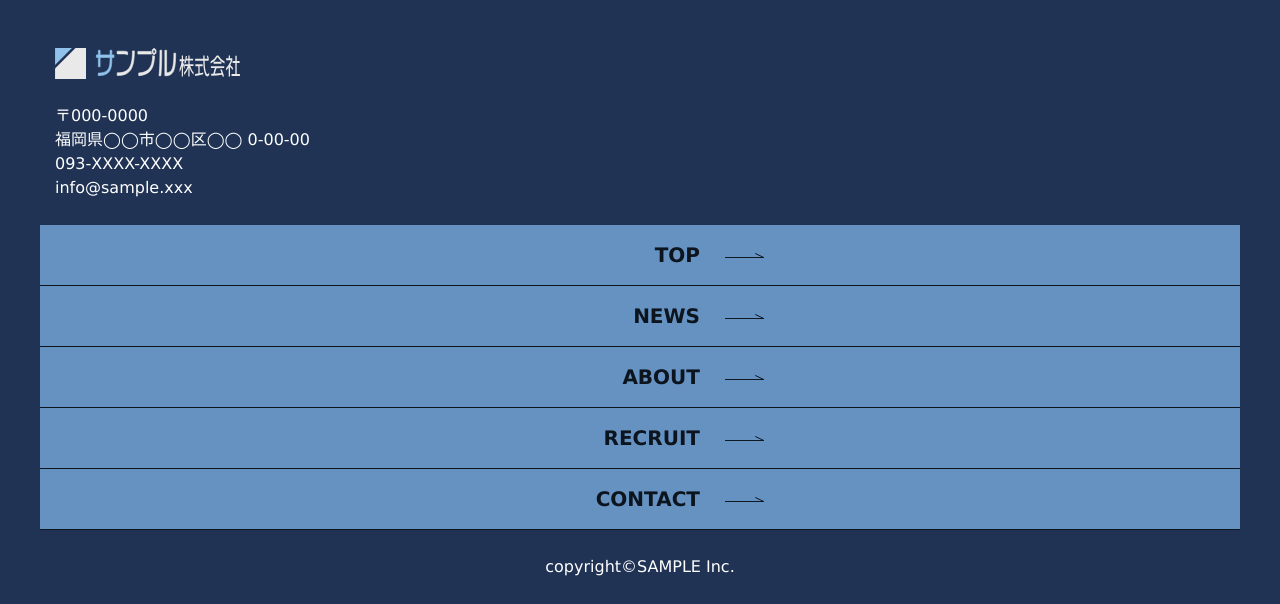
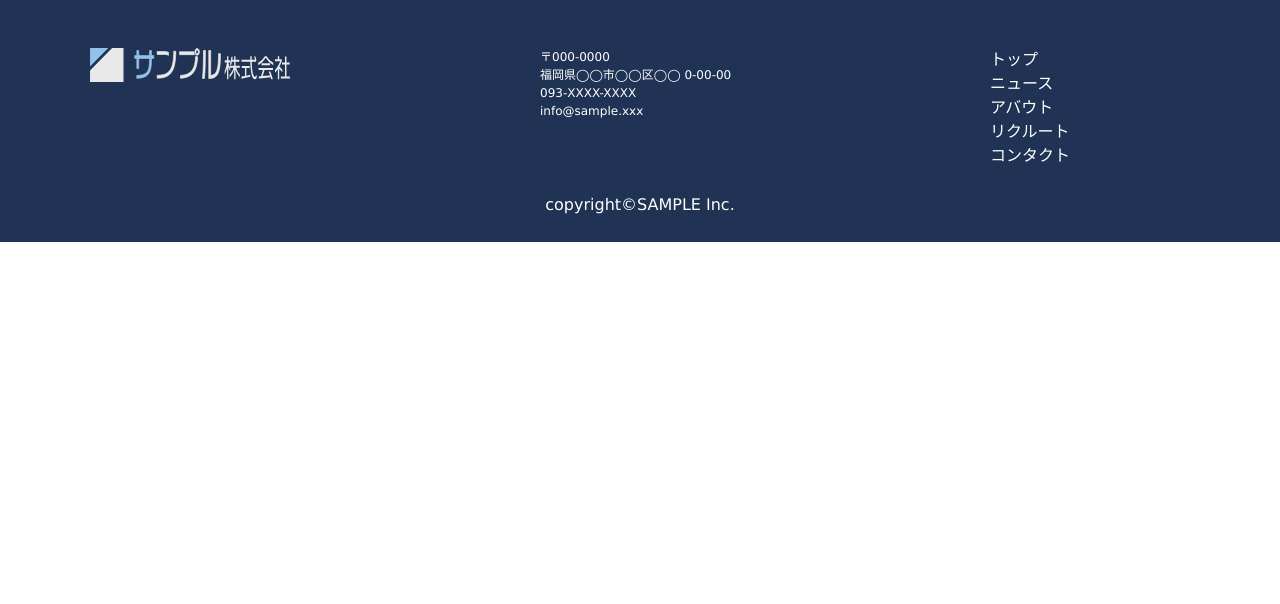
Before and after one commit to sor753/sample, a website: page index.html in a window 1280 px wide. Shown: the part 2218-2822 px from the top of the page. After the commit the page ends 2460 px from the top, so only its background shows below. Drawn offline with nearby package versions, Linux system fonts and the light colour scheme.

Commit message:
Add footer style for M size

```diff
--- a/css/style.scss
+++ b/css/style.scss
@@ -468,35 +468,62 @@ img {
   width: 100%;
   background-color: $main;
   padding: 50px 0 25px;
+  &__inner {
+    @media (min-width: 768px) {
+      padding: 0 50px;
+    }
+  }
   &__logo {
     display: inline-block;
     width: 200px;
     height: auto;
     padding-left: 15px;
+    @media (min-width: 768px) {
+      width: 250px;
+      padding: 0;
+    }
   }
 }
 .footer-contents {
   margin-bottom: 25px;
+  @media (min-width: 768px) {
+    display: flex;
+    justify-content: space-between;
+  }
   & > *:last-child {
     margin-bottom: 0;
   }
 }
 .footer-content {
   margin-bottom: 25px;
+  @media (min-width: 768px) {
+    width: 200px;
+  }
 }
 .footer-info {
+  font-size: 12px;
   color: #ffffff;
   padding: 0 15px;
+  @media (min-width: 768px) {
+    padding: 0;
+  }
 }
 .footer-menu {
   width: 100%;
   height: auto;
   background-color: $second;
+  @media (min-width: 768px) {
+    background-color: rgba(0,0,0,0);
+  }
 }
 .footer-menu-item {
   width: 100%;
   height: 61px;
   border-bottom: 1px solid $text;
+  @media (min-width: 768px) {
+    height: auto;
+    border: none;
+  }
   &__inner {
     position: relative;
     width: 55%;
@@ -505,6 +532,14 @@ img {
     color: $text;
     text-align: right;
     padding-top: 15px;
+    @media (min-width: 768px) {
+      width: 100%;
+      font-size: 16px;
+      font-weight: normal;
+      color: #ffffff;
+      text-align: left;
+      padding-top: 0;
+    }
     &::after {
       content: '';
       display: inline-block;
@@ -514,6 +549,9 @@ img {
       width: 41px;
       height: 61px;
       background: url(../img/allow.svg) left center/auto no-repeat;
+      @media (min-width: 768px) {
+        content: none;
+      }
     }
   }
 }
--- a/index.html
+++ b/index.html
@@ -265,21 +265,46 @@
               <div class="footer-content">
                 <div class="footer-menu">
                   <ul class="footer-menu__items">
-                    <a class="footer-menu-item__wrap" href=""><li class="footer-menu-item">
-                        <div class="footer-menu-item__inner">TOP</div>
-                      </li></a>
-                      <a class="footer-menu-item__wrap" href=""><li class="footer-menu-item">
-                          <div class="footer-menu-item__inner">NEWS</div>
-                        </li></a>
-                        <a class="footer-menu-item__wrap" href=""><li class="footer-menu-item">
-                            <div class="footer-menu-item__inner">ABOUT</div>
-                          </li></a>
-                          <a class="footer-menu-item__wrap" href=""><li class="footer-menu-item">
-                              <div class="footer-menu-item__inner">RECRUIT</div>
-                            </li></a>
-                            <a class="footer-menu-item__wrap" href=""><li class="footer-menu-item">
-                                <div class="footer-menu-item__inner">CONTACT</div>
-                              </li></a>
+                    <a class="footer-menu-item__wrap" href="">
+                      <li class="footer-menu-item">
+                        <div class="footer-menu-item__inner">
+                          <span class="sp-only">TOP</span>
+                          <span class="pc-only">トップ</span>
+                        </div>
+                      </li>
+                    </a>
+                    <a class="footer-menu-item__wrap" href="">
+                      <li class="footer-menu-item">
+                        <div class="footer-menu-item__inner">
+                          <span class="sp-only">NEWS</span>
+                          <span class="pc-only">ニュース</span>
+                        </div>
+                      </li>
+                    </a>
+                    <a class="footer-menu-item__wrap" href="">
+                      <li class="footer-menu-item">
+                        <div class="footer-menu-item__inner">
+                          <span class="sp-only">ABOUT</span>
+                          <span class="pc-only">アバウト</span>
+                        </div>
+                      </li>
+                    </a>
+                    <a class="footer-menu-item__wrap" href="">
+                      <li class="footer-menu-item">
+                        <div class="footer-menu-item__inner">
+                          <span class="sp-only">RECRUIT</span>
+                          <span class="pc-only">リクルート</span>
+                        </div>
+                      </li>
+                    </a>
+                    <a class="footer-menu-item__wrap" href="">
+                      <li class="footer-menu-item">
+                        <div class="footer-menu-item__inner">
+                          <span class="sp-only">CONTACT</span>
+                          <span class="pc-only">コンタクト</span>
+                        </div>
+                      </li>
+                    </a>
                   </ul>
                 </div>
               </div>
```
Also changed, not shown: css/style.css.
